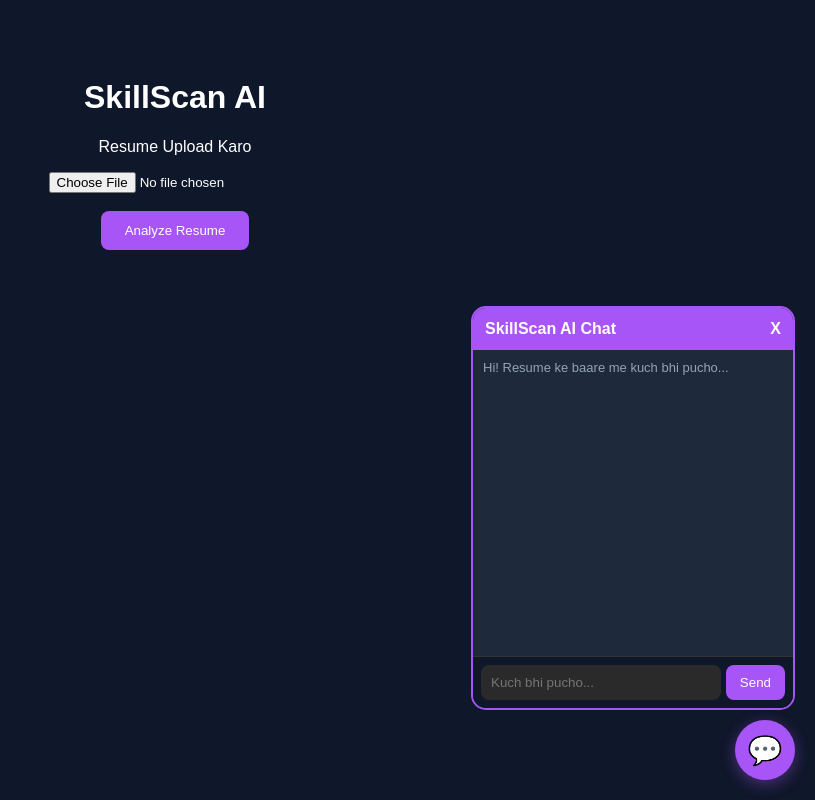
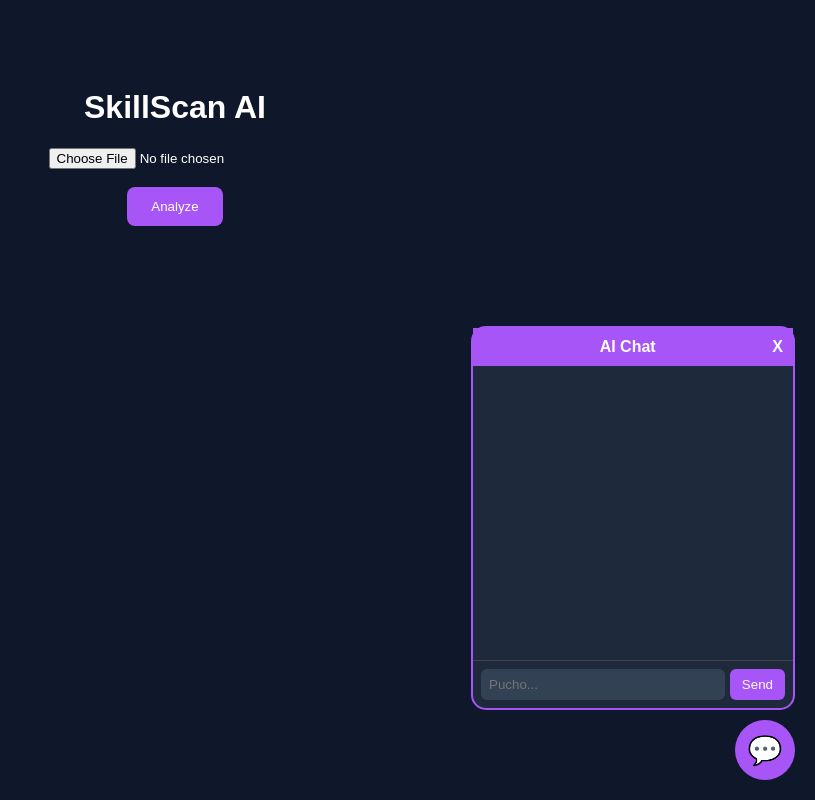
Before and after one commit to arjunrajput24114-sketch/skillscan-python, a Flask app: template templates/result.html in a window 1280 px wide, after a click that opens the changed part. Shown: the whole page, without its empty margins (465-1280 px from the left). Run offline with Flask 3, Linux system fonts and the light colour scheme; the template is opened without the code that fills it, so the values that code supplies are empty.

Commit message:
chat fixed

```diff
--- a/templates/result.html
+++ b/templates/result.html
@@ -1,50 +1,13 @@
 <!DOCTYPE html>
-<html>
-<body style="background: #0f172a; color: white; text-align: center; padding: 50px; font-family: Arial;">
+<html><body style="background:#0f172a;color:white;text-align:center;padding:60px;font-family:sans-serif">
 <h1>SkillScan AI</h1>
-<p>Resume Upload Karo</p>
 <form action="/analyze" method="post" enctype="multipart/form-data">
 <input type="file" name="resume" accept=".pdf" required><br><br>
-<button style="padding:12px 24px;background:#a855f7;color:white;border:none;border-radius:8px;">Analyze Resume</button>
+<button style="padding:12px 24px;background:#a855f7;color:white;border:none;border-radius:8px;cursor:pointer">Analyze</button>
 </form>
 
-<!-- CHAT AI BOX START -->
-<style>
-#chat-btn{position:fixed; bottom:20px; right:20px; background:#a855f7; color:white; border:none; border-radius:50%; width:60px; height:60px; font-size:28px; cursor:pointer; z-index:9999; box-shadow:0 4px 15px rgba(168,85,247,0.4);}
-#chat-win{display:none; position:fixed; bottom:90px; right:20px; width:320px; height:400px; background:#1e293b; border:2px solid #a855f7; border-radius:15px; z-index:9999; flex-direction:column; overflow:hidden;}
-#chat-head{background:#a855f7; padding:12px; color:white; font-weight:bold; display:flex; justify-content:space-between;}
-#chat-msgs{flex:1; overflow-y:auto; padding:10px; color:white; font-size:14px; text-align:left;}
-#chat-input-area{display:flex; padding:8px; border-top:1px solid #333; background:#0f172a;}
-#chat-input-area input{flex:1; padding:10px; border-radius:8px; border:none; background:#2a2a2a; color:white; outline:none;}
-#chat-input-area button{margin-left:5px; background:#a855f7; border:none; color:white; padding:8px 14px; border-radius:8px; cursor:pointer;}
-</style>
-<button id="chat-btn" onclick="let w=document.getElementById('chat-win'); w.style.display=w.style.display==='flex'?'none':'flex'">💬</button>
-<div id="chat-win">
-  <div id="chat-head"><span>SkillScan AI Chat</span><span onclick="document.getElementById('chat-win').style.display='none'" style="cursor:pointer;">X</span></div>
-  <div id="chat-msgs"><div style="color:#94a3b8; font-size:13px;">Hi! Resume ke baare me kuch bhi pucho...</div></div>
-  <div id="chat-input-area">
-    <input id="chatInput" placeholder="Kuch bhi pucho..." onkeypress="if(event.key==='Enter')sendChat()">
-    <button onclick="sendChat()">Send</button>
-  </div>
-</div>
-<script>
-async function sendChat(){
- let inp=document.getElementById('chatInput');
- let msg=inp.value.trim(); if(!msg) return;
- let box=document.getElementById('chat-msgs');
- box.innerHTML+=`<div style='margin:8px 0; background:#334155; padding:8px; border-radius:8px;'><b style='color:#a855f7'>You:</b> ${msg}</div>`;
- inp.value='';
- let typing=document.createElement('div'); typing.id='typing'; typing.style.cssText='margin:8px 0; color:gray; font-style:italic;'; typing.innerText='AI soch raha hai...'; box.appendChild(typing);
- box.scrollTop=box.scrollHeight;
- try{
-  let res=await fetch('/chat',{method:'POST', headers:{'Content-Type':'application/json'}, body:JSON.stringify({message:msg})});
-  let data=await res.json();
-  document.getElementById('typing')?.remove();
-  box.innerHTML+=`<div style='margin:8px 0; background:#1a1a1a; padding:8px; border-radius:8px; border-left:3px solid #22c55e;'><b style='color:#22c55e'>AI:</b> ${data.reply}</div>`;
-  box.scrollTop=box.scrollHeight;
- }catch(e){ document.getElementById('typing').innerHTML='Error! Fir se try karo'; }
-}
-</script>
-<!-- CHAT AI BOX END -->
-</body>
-</html>
+<style>#chat-btn{position:fixed;bottom:20px;right:20px;background:#a855f7;color:#fff;border:none;border-radius:50%;width:60px;height:60px;font-size:28px;cursor:pointer;z-index:9999}#chat-win{display:none;position:fixed;bottom:90px;right:20px;width:320px;height:380px;background:#1e293b;border:2px solid #a855f7;border-radius:15px;z-index:9999;flex-direction:column}#chat-head{background:#a855f7;padding:10px;color:#fff;font-weight:bold}#chat-msgs{flex:1;overflow-y:auto;padding:10px;text-align:left;font-size:14px}#chat-input-area{display:flex;padding:8px;border-top:1px solid #444}#chat-input-area input{flex:1;padding:8px;border-radius:6px;border:none;background:#334155;color:#fff}#chat-input-area button{margin-left:5px;background:#a855f7;color:#fff;border:none;padding:8px 12px;border-radius:6px}</style>
+<button id="chat-btn" onclick="document.getElementById('chat-win').style.display='flex'">💬</button>
+<div id="chat-win"><div id="chat-head">AI Chat <span onclick="document.getElementById('chat-win').style.display='none'" style="float:right;cursor:pointer">X</span></div><div id="chat-msgs"></div><div id="chat-input-area"><input id="chatInput" placeholder="Pucho..."><button onclick="sendChat()">Send</button></div></div>
+<script>async function sendChat(){let i=document.getElementById('chatInput'),m=i.value;if(!m)return;let b=document.getElementById('chat-msgs');b.innerHTML+=`<div><b>You:</b> ${m}</div>`;i.value='';let r=await fetch('/chat',{method:'POST',headers:{'Content-Type':'application/json'},body:JSON.stringify({message:m})});let d=await r.json();b.innerHTML+=`<div><b style="color:#22c55e">AI:</b> ${d.reply}</div>`}</script>
+</body></html>
```
